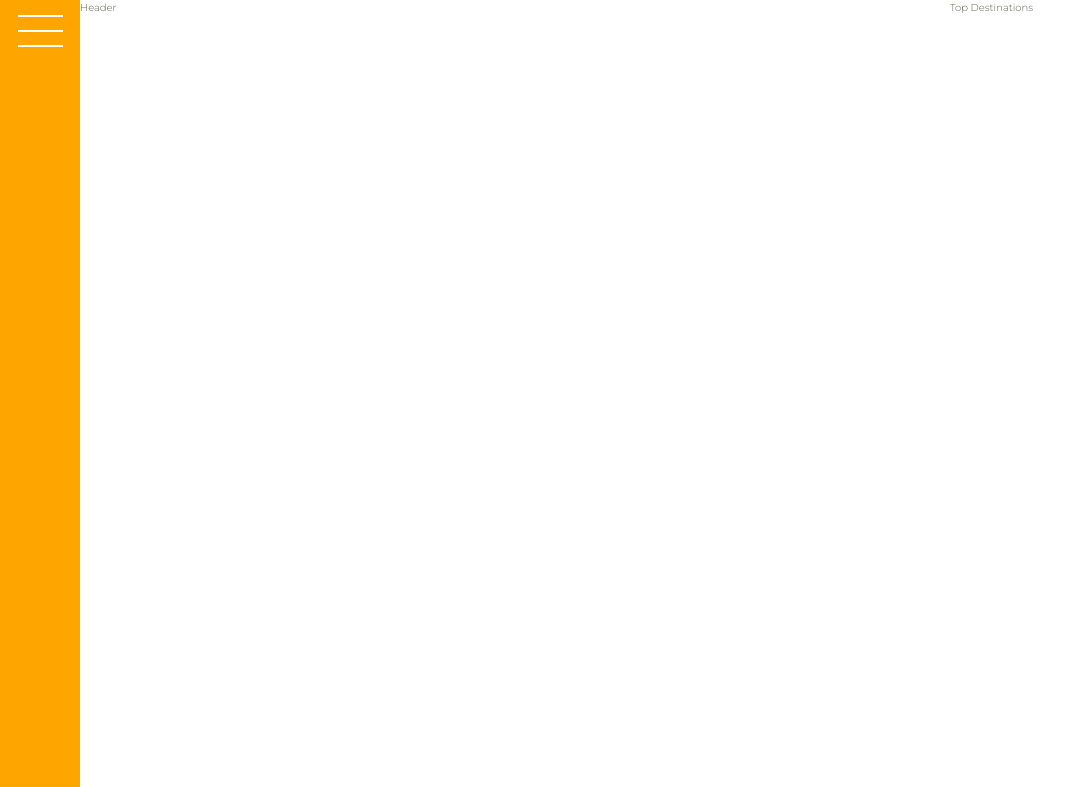
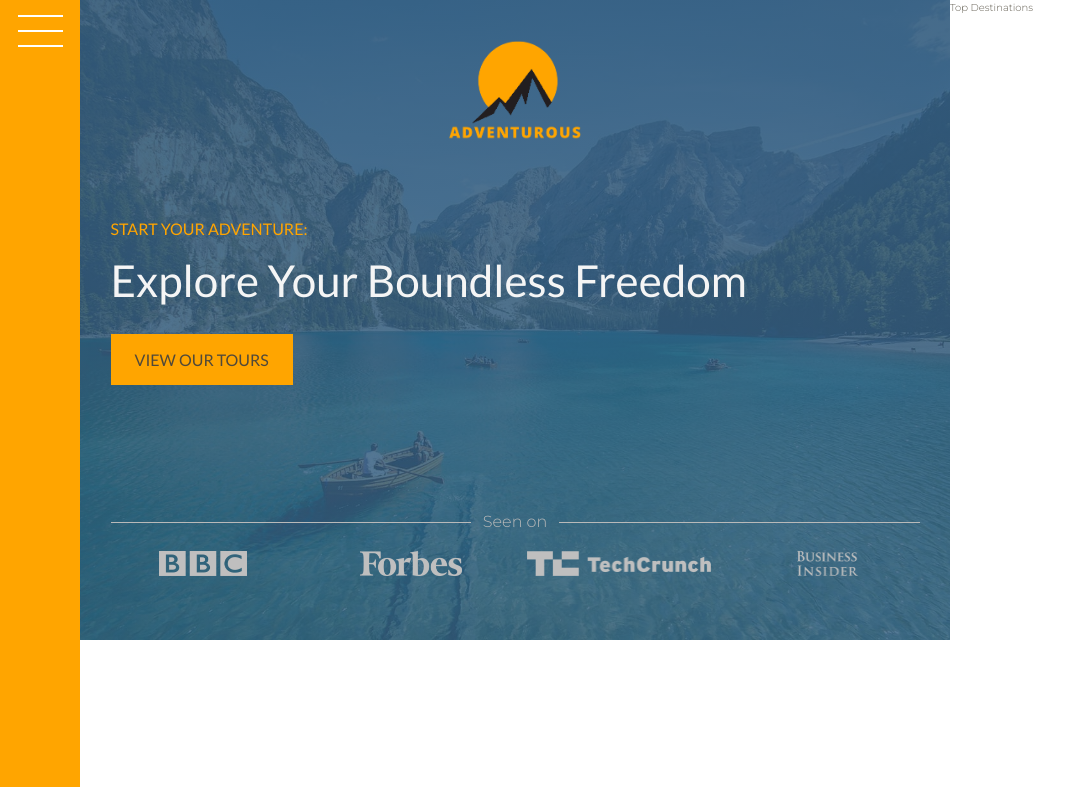
Before and after one commit to barisemreyalcin/adventurous, a website: page index.html in a window 1280 px wide. Shown: the top 787 px of the page, without its empty margins (0-1078 px from the left). Drawn offline with Linux system fonts and the light colour scheme.

Commit message:
feat(header): add HTML content and styles for header section

```diff
--- a/index.html
+++ b/index.html
@@ -19,7 +19,20 @@
       <button class="nav-btn"></button>
     </div>
 
-    <header class="header">Header</header>
+    <header class="header">
+      <img class="header__logo" src="img/logo.png" alt="Adventurous logo" />
+      <h3 class="heading-3">Start Your Adventure:</h3>
+      <h1 class="heading-1">Explore Your Boundless Freedom</h1>
+      <button class="btn header__btn">View our tours</button>
+
+      <div class="header__seenon-text">Seen on</div>
+      <div class="header__seenon-logos">
+        <img src="img/logo-bbc.png" alt="seen on logo 1" />
+        <img src="img/logo-forbes.png" alt="seen on logo 2" />
+        <img src="img/logo-techcrunch.png" alt="seen on logo 3" />
+        <img src="img/logo-bi.png" alt="seen on logo 4" />
+      </div>
+    </header>
 
     <div class="top-destinations">Top Destinations</div>
 
--- a/sass/_header.scss
+++ b/sass/_header.scss
@@ -1,3 +1,58 @@
 .header {
   grid-column: full-start / col-end 6;
+  background-image: linear-gradient(
+      rgba($color-secondary-dark, 0.9),
+      rgba($color-secondary-dark, 0.8)
+    ),
+    url(../img/hero.jpg);
+  background-size: cover;
+  background-position: center;
+  padding: 6.4rem;
+  padding-top: 4rem;
+
+  display: grid;
+  grid-template-rows: 1fr min-content 6rem 1fr;
+  grid-template-columns: max-content;
+  justify-content: center;
+  row-gap: 1.6rem;
+
+  &__logo {
+    height: 10rem;
+    justify-self: center;
+  }
+
+  &__btn {
+    align-self: flex-start;
+    justify-self: start;
+  }
+
+  &__seenon-text {
+    display: grid;
+    grid-template-columns: 1fr max-content 1fr;
+    align-items: center;
+    column-gap: 1.2rem;
+
+    font-size: 1.6rem;
+    color: $color-gray-light-2;
+
+    &::before,
+    &::after {
+      content: "";
+      display: block;
+      height: 1px;
+      background-color: currentColor;
+    }
+  }
+
+  &__seenon-logos {
+    display: grid;
+    grid-template-columns: repeat(4, 1fr);
+    column-gap: 2.4rem;
+    justify-items: center;
+
+    img {
+      height: 2.5rem;
+      filter: brightness(75%);
+    }
+  }
 }
```
Also changed, not shown: css/style.css.
